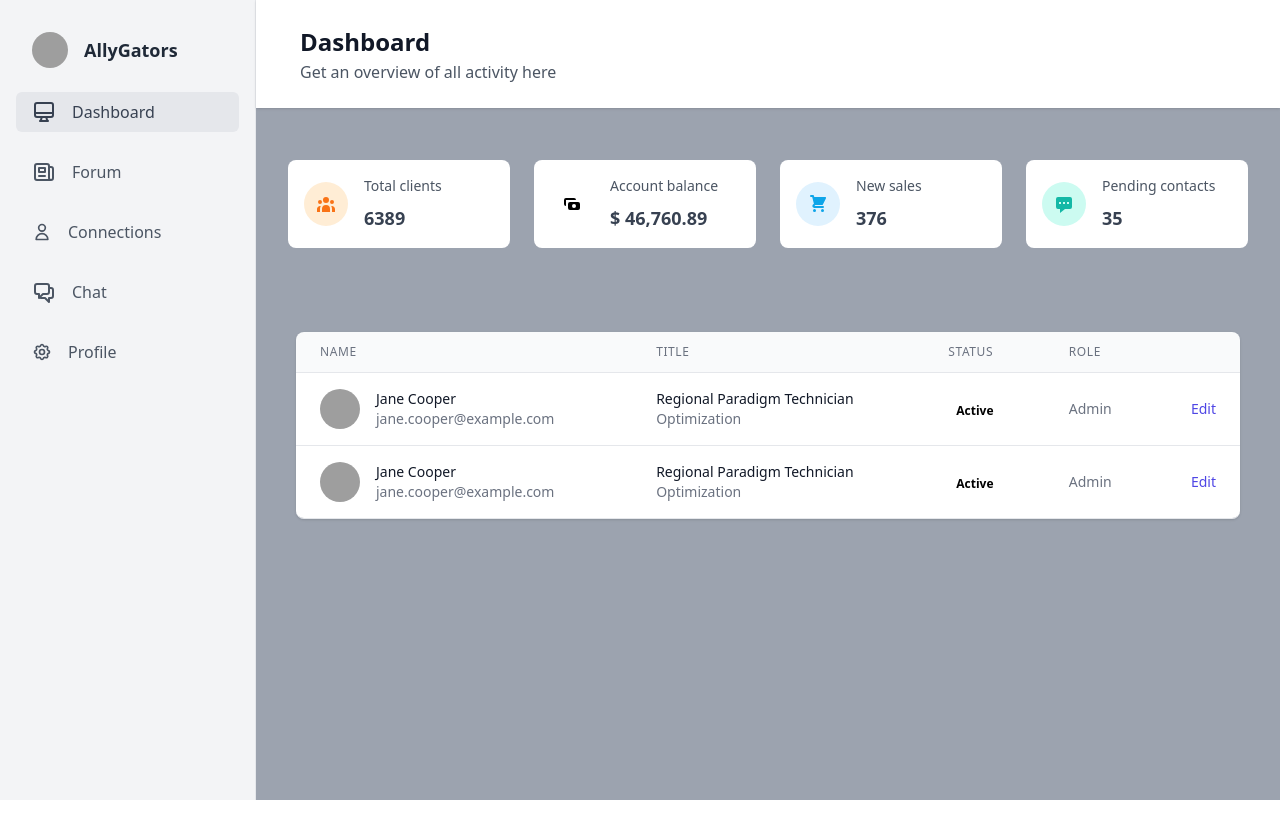
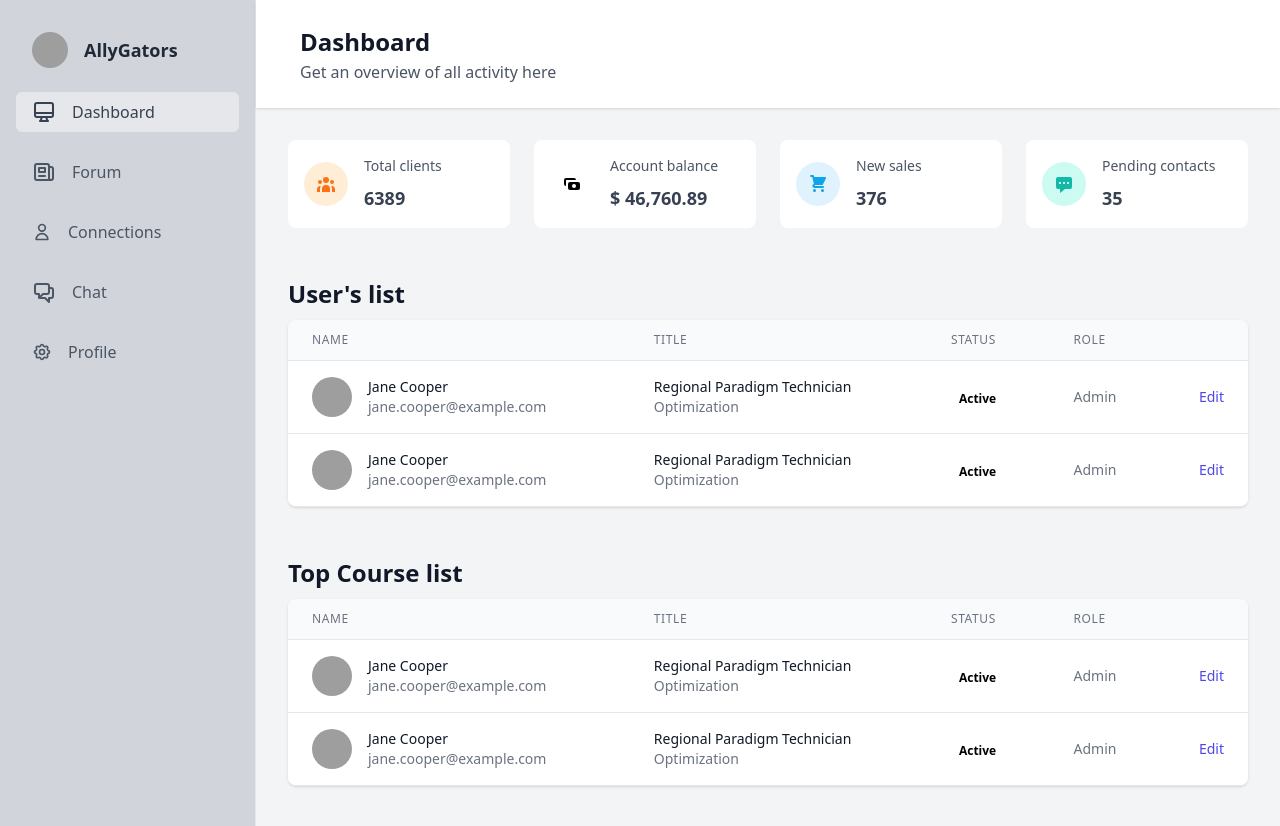
Before and after one commit to kovurusaisachin/AllyGator, a Next.js app in the folder Frontend/allygator_frontend/: page /dashboard in a window 1280 px wide. Before the commit the page ends 800 px from the top, so only its background shows below. Built offline with nearby package versions, Linux system fonts and the light colour scheme; grey boxes are pictures that could not be loaded.

Commit message:
dashboard design done

```diff
--- a/Frontend/allygator_frontend/components/analyticCard/index.tsx
+++ b/Frontend/allygator_frontend/components/analyticCard/index.tsx
@@ -26,11 +26,10 @@ export default function AnalyticCard() {
         </div>
 
         <div className="w-full h-full p-6 lg:max-w-7xl lg:mx-auto lg:p-8">
-          <div className="py-5">
             <main className="h-full overflow-y-auto">
               <div className="container  mx-auto grid">
                 {/* Cards */}
-                <div className="grid gap-6 mb-8 md:grid-cols-2 xl:grid-cols-4">
+                <div className="grid gap-6 mb-2 md:grid-cols-2 xl:grid-cols-4">
                   <div className="min-w-0 rounded-lg shadow-xs overflow-hidden bg-white dark:bg-gray-800">
                     <div className="p-4 flex items-center">
                       <div className="p-3 rounded-full text-orange-500 dark:text-orange-100 bg-orange-100 dark:bg-orange-500 mr-4">
@@ -126,7 +125,6 @@ export default function AnalyticCard() {
                 </div>
               </div>
             </main>
-          </div>
         </div>
       </div>
     </>
--- a/Frontend/allygator_frontend/components/sidebar/index.tsx
+++ b/Frontend/allygator_frontend/components/sidebar/index.tsx
@@ -13,7 +13,7 @@ export default function Sidebar() {
     <>
       {/* sidebar */}
       <section>
-        <div className="flex flex-col w-64 h-screen px-4 py-8 bg-gray-100 border-r dark:bg-gray-800 dark:border-gray-600">
+        <div className="flex flex-col w-64 h-full px-4 py-8 bg-gray-300 border-r dark:bg-gray-800 dark:border-gray-600">
           <div className="flex items-center px-4 -mx-2" onClick={handleLogo}>
             <img
               className="object-cover mx-2 rounded-full h-9 w-9"
--- a/Frontend/allygator_frontend/pages/dashboard/index.tsx
+++ b/Frontend/allygator_frontend/pages/dashboard/index.tsx
@@ -9,9 +9,14 @@ export default function dashboard() {
       {/* sidebar */}
       <div className="flex flex-col-1">
         <Sidebar />
-        <div className="flex flex-col bg-gray-400 w-full">
+        <div className="flex flex-col bg-gray-100 w-full">
           <AnalyticCard />
-          <div className="mx-10">
+          <div className="mx-8">
+            <h3 className="text-2xl my-2 font-bold leading-7 text-gray-900 sm:leading-9 sm:truncate">User's list</h3>
+            <Table />
+          </div>
+          <div className="mx-8  my-10">
+          <h3 className="text-2xl font-bold my-2 leading-7 text-gray-900 sm:leading-9 sm:truncate">Top Course list</h3>
             <Table />
           </div>
         </div>
```
